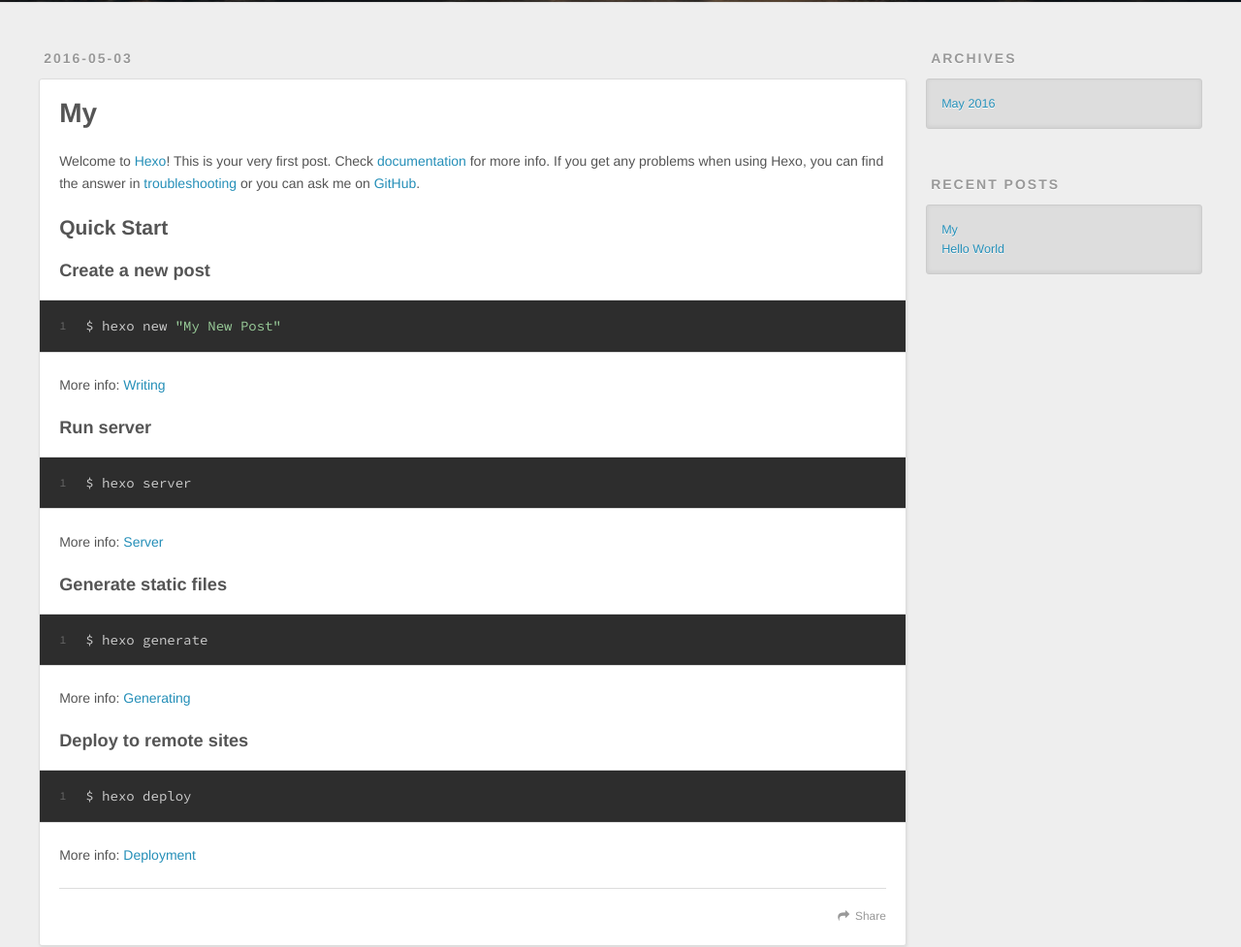
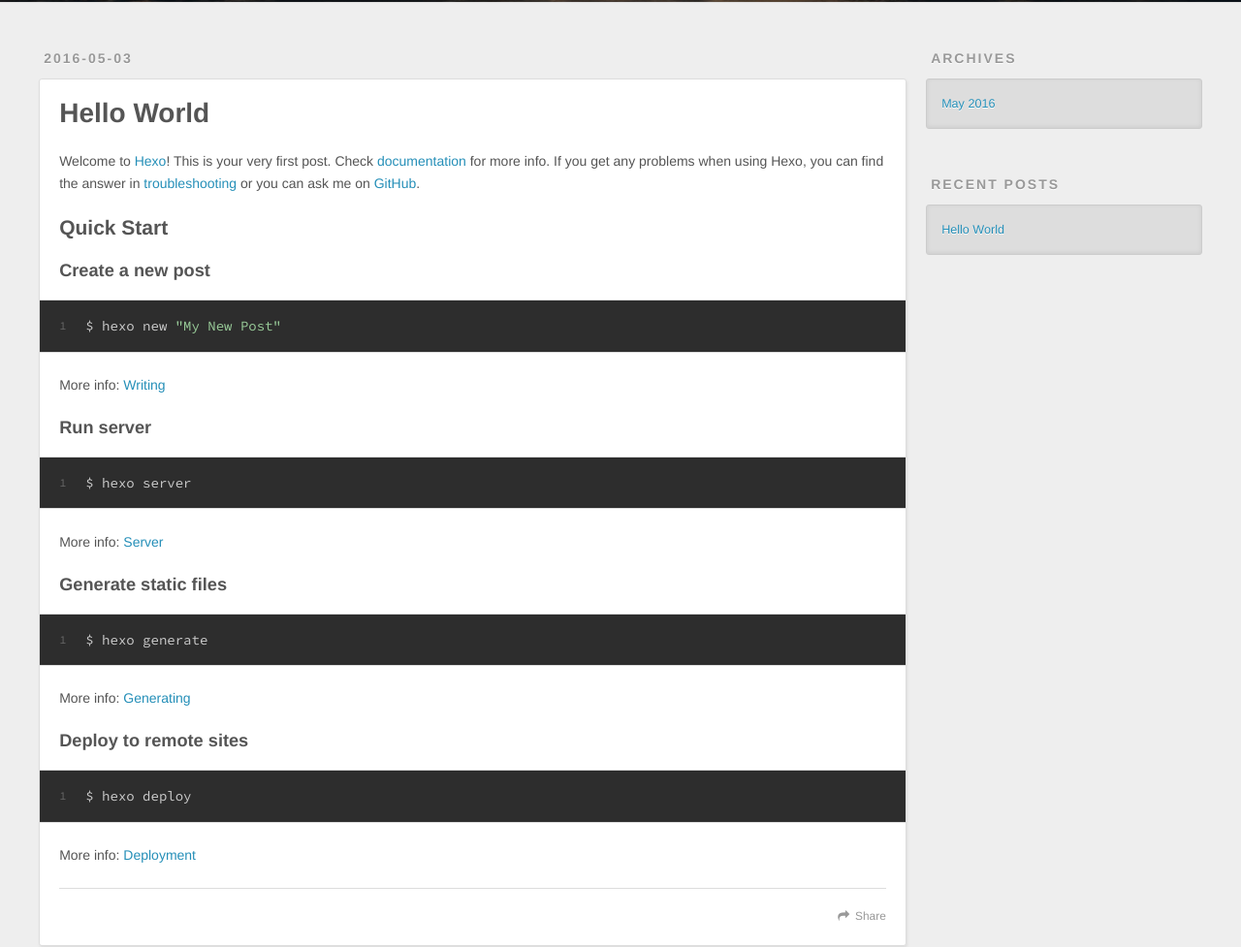
Before and after one commit to xjg0124/xjg0124.github.io, a plain HTML site: page index.html in a window 1280 px wide. Shown: the part 298-1275 px from the top of the page at 97% size. Drawn offline with nearby package versions, Linux system fonts and the light colour scheme.

Commit message:
Site updated: 2016-05-03 19:16:32

```diff
--- a/index.html
+++ b/index.html
@@ -64,51 +64,6 @@
       <div class="outer">
         <section id="main">
 
-    <article id="post-My" class="article article-type-post" itemscope itemprop="blogPost">
-  <div class="article-meta">
-    <a href="/2016/05/03/My/" class="article-date">
-  <time datetime="2016-05-03T10:57:34.908Z" itemprop="datePublished">2016-05-03</time>
-</a>
-
-  </div>
-  <div class="article-inner">
-
-
-      <header class="article-header">
-
-
-    <h1 itemprop="name">
-      <a class="article-title" href="/2016/05/03/My/">My</a>
-    </h1>
-
-
-      </header>
-
-    <div class="article-entry" itemprop="articleBody">
-
-        <p>Welcome to <a href="https://hexo.io/" target="_blank" rel="external">Hexo</a>! This is your very first post. Check <a href="https://hexo.io/docs/" target="_blank" rel="external">documentation</a> for more info. If you get any problems when using Hexo, you can find the answer in <a href="https://hexo.io/docs/troubleshooting.html" target="_blank" rel="external">troubleshooting</a> or you can ask me on <a href="https://github.com/hexojs/hexo/issues" target="_blank" rel="external">GitHub</a>.</p>
-<h2 id="Quick-Start"><a href="#Quick-Start" class="headerlink" title="Quick Start"></a>Quick Start</h2><h3 id="Create-a-new-post"><a href="#Create-a-new-post" class="headerlink" title="Create a new post"></a>Create a new post</h3><figure class="highlight bash"><table><tr><td class="gutter"><pre><span class="line">1</span><br></pre></td><td class="code"><pre><span class="line">$ hexo new <span class="string">"My New Post"</span></span><br></pre></td></tr></table></figure>
-<p>More info: <a href="https://hexo.io/docs/writing.html" target="_blank" rel="external">Writing</a></p>
-<h3 id="Run-server"><a href="#Run-server" class="headerlink" title="Run server"></a>Run server</h3><figure class="highlight bash"><table><tr><td class="gutter"><pre><span class="line">1</span><br></pre></td><td class="code"><pre><span class="line">$ hexo server</span><br></pre></td></tr></table></figure>
-<p>More info: <a href="https://hexo.io/docs/server.html" target="_blank" rel="external">Server</a></p>
-<h3 id="Generate-static-files"><a href="#Generate-static-files" class="headerlink" title="Generate static files"></a>Generate static files</h3><figure class="highlight bash"><table><tr><td class="gutter"><pre><span class="line">1</span><br></pre></td><td class="code"><pre><span class="line">$ hexo generate</span><br></pre></td></tr></table></figure>
-<p>More info: <a href="https://hexo.io/docs/generating.html" target="_blank" rel="external">Generating</a></p>
-<h3 id="Deploy-to-remote-sites"><a href="#Deploy-to-remote-sites" class="headerlink" title="Deploy to remote sites"></a>Deploy to remote sites</h3><figure class="highlight bash"><table><tr><td class="gutter"><pre><span class="line">1</span><br></pre></td><td class="code"><pre><span class="line">$ hexo deploy</span><br></pre></td></tr></table></figure>
-<p>More info: <a href="https://hexo.io/docs/deployment.html" target="_blank" rel="external">Deployment</a></p>
-
-
-    </div>
-    <footer class="article-footer">
-      <a data-url="http://yoursite.com/2016/05/03/My/" data-id="cinrc4gqp0000hkupgfitbzog" class="article-share-link">Share</a>
-
-
-    </footer>
-  </div>
-
-</article>
-
-
-
     <article id="post-hello-world" class="article article-type-post" itemscope itemprop="blogPost">
   <div class="article-meta">
     <a href="/2016/05/03/hello-world/" class="article-date">
@@ -144,7 +99,7 @@
 
     </div>
     <footer class="article-footer">
-      <a data-url="http://yoursite.com/2016/05/03/hello-world/" data-id="cinrc4gr50001hkupmr354bc8" class="article-share-link">Share</a>
+      <a data-url="http://yoursite.com/2016/05/03/hello-world/" data-id="cinrc9ppm0000xgupk5780dbv" class="article-share-link">Share</a>
 
 
     </footer>
@@ -182,10 +137,6 @@
     <h3 class="widget-title">Recent Posts</h3>
     <div class="widget">
       <ul>
-
-          <li>
-            <a href="/2016/05/03/My/">My</a>
-          </li>
 
           <li>
             <a href="/2016/05/03/hello-world/">Hello World</a>
```
Also changed, not shown: 2016/05/03/hello-world/index.html (+1 -19 lines), archives/2016/05/index.html (+0 -23 lines), archives/2016/index.html (+0 -23 lines), archives/index.html (+0 -23 lines).
